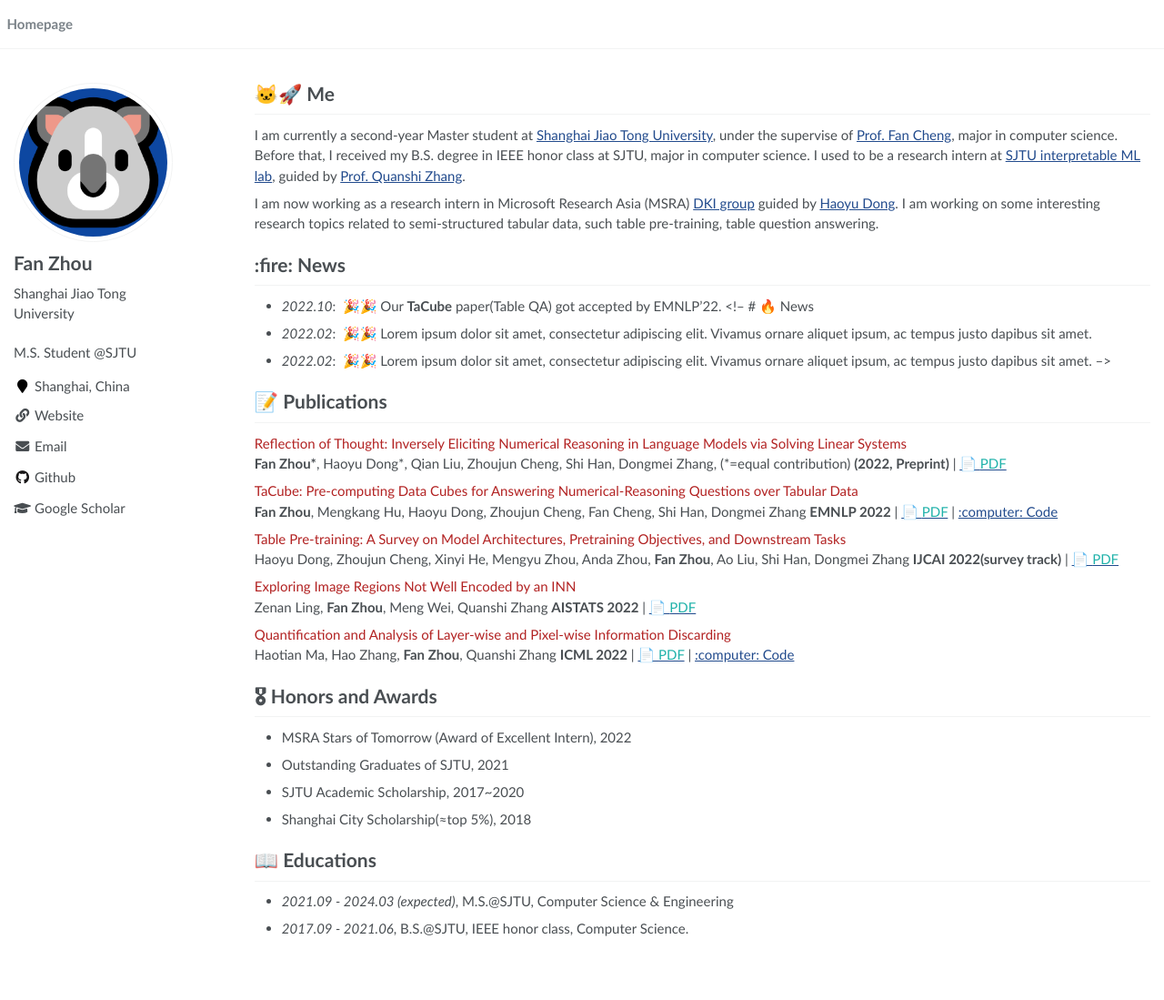
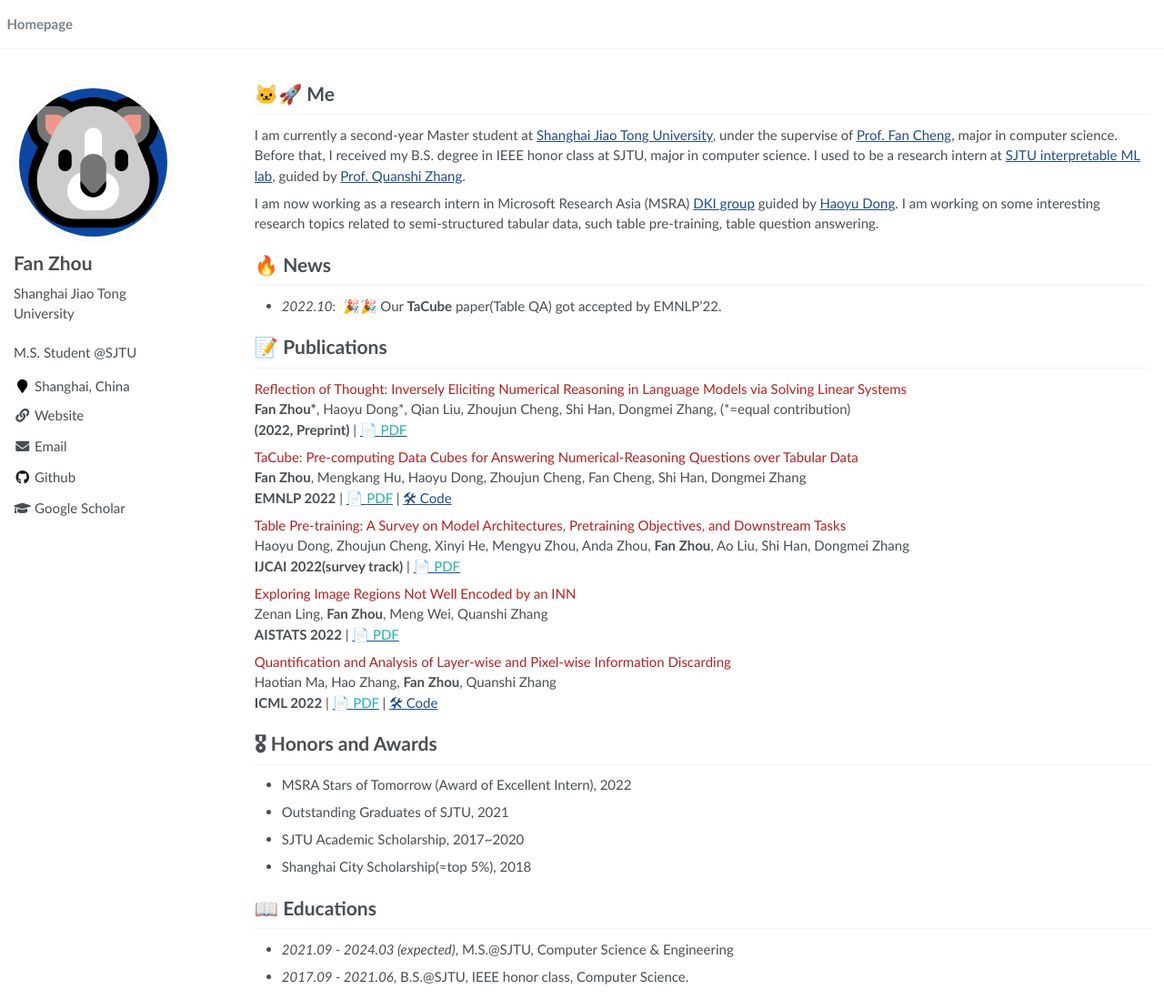
Before and after one commit to koalazf99/koalazf99.github.io, a Jekyll site: the page built from _pages/about.md, in a window 1280 px wide and 1099 px high. Shown: the whole window at 91% size. Built offline with Jekyll 4.4.1, drawn with Linux system fonts in a browser that asks for light colours.

Commit message:
tiny fix

```diff
--- a/_pages/about.md
+++ b/_pages/about.md
@@ -15,33 +15,31 @@
 
 I am now working as a research intern in Microsoft Research Asia (MSRA) [DKI group](https://www.microsoft.com/en-us/research/group/data-knowledge-intelligence/) guided by [Haoyu Dong](https://www.microsoft.com/en-us/research/people/hadong/). I am working on some interesting research topics related to semi-structured tabular data, such table pre-training, table question answering.
 
-# :fire: News
+# 🔥 News
 - *2022.10*: &nbsp;🎉🎉 Our **TaCube** paper(Table QA) got accepted by EMNLP'22.
-<!-- # 🔥 News
-- *2022.02*: &nbsp;🎉🎉 Lorem ipsum dolor sit amet, consectetur adipiscing elit. Vivamus ornare aliquet ipsum, ac tempus justo dapibus sit amet.
-- *2022.02*: &nbsp;🎉🎉 Lorem ipsum dolor sit amet, consectetur adipiscing elit. Vivamus ornare aliquet ipsum, ac tempus justo dapibus sit amet.  -->
+
 
 # 📝 Publications
 
 <font color="FireBrick">Reflection of Thought: Inversely Eliciting Numerical Reasoning in Language Models via Solving Linear Systems</font>
-**Fan Zhou\***, Haoyu Dong\*, Qian Liu, Zhoujun Cheng, Shi Han, Dongmei Zhang, (*=equal contribution)
+**Fan Zhou\***, Haoyu Dong\*, Qian Liu, Zhoujun Cheng, Shi Han, Dongmei Zhang, (*=equal contribution) \\
 **(2022, Preprint)** |  [📄 <font color="LightSeaGreen">PDF</font>](https://arxiv.org/abs/2210.05075)
 
 <font color="FireBrick">TaCube: Pre-computing Data Cubes for Answering Numerical-Reasoning Questions over Tabular Data</font>
-**Fan Zhou**, Mengkang Hu, Haoyu Dong, Zhoujun Cheng, Fan Cheng, Shi Han, Dongmei Zhang
-**EMNLP 2022** | [📄 <font color="LightSeaGreen">PDF</font>](https://arxiv.org/abs/2205.12682) | [:computer: Code](https://github.com/koalazf99/tacube)
+**Fan Zhou**, Mengkang Hu, Haoyu Dong, Zhoujun Cheng, Fan Cheng, Shi Han, Dongmei Zhang \\
+**EMNLP 2022** | [📄 <font color="LightSeaGreen">PDF</font>](https://arxiv.org/abs/2205.12682) | [🛠 Code](https://github.com/koalazf99/tacube)
 
 <font color="FireBrick">Table Pre-training: A Survey on Model Architectures, Pretraining Objectives, and Downstream Tasks</font>
-Haoyu Dong, Zhoujun Cheng, Xinyi He, Mengyu Zhou, Anda Zhou, **Fan Zhou**, Ao Liu, Shi Han, Dongmei Zhang
+Haoyu Dong, Zhoujun Cheng, Xinyi He, Mengyu Zhou, Anda Zhou, **Fan Zhou**, Ao Liu, Shi Han, Dongmei Zhang \\
 **IJCAI 2022(survey track)** | [📄 <font color="LightSeaGreen">PDF</font>](https://arxiv.org/abs/2201.09745)
 
 <font color="FireBrick">Exploring Image Regions Not Well Encoded by an INN</font>
-Zenan Ling, **Fan Zhou**, Meng Wei, Quanshi Zhang
+Zenan Ling, **Fan Zhou**, Meng Wei, Quanshi Zhang \\
 **AISTATS 2022** | [📄 <font color="LightSeaGreen">PDF</font>](https://proceedings.mlr.press/v151/ling22a.html)
 
 <font color="FireBrick">Quantification and Analysis of Layer-wise and Pixel-wise Information Discarding</font>
-Haotian Ma, Hao Zhang, **Fan Zhou**, Quanshi Zhang
-**ICML 2022** | [📄 <font color="LightSeaGreen">PDF</font>](https://proceedings.mlr.press/v162/ma22b/ma22b.pdf) | [:computer: Code](https://github.com/haotianSustc/deepinfo)
+Haotian Ma, Hao Zhang, **Fan Zhou**, Quanshi Zhang \\
+**ICML 2022** | [📄 <font color="LightSeaGreen">PDF</font>](https://proceedings.mlr.press/v162/ma22b/ma22b.pdf) | [🛠 Code](https://github.com/haotianSustc/deepinfo)
 
 
 # 🎖 Honors and Awards
```
